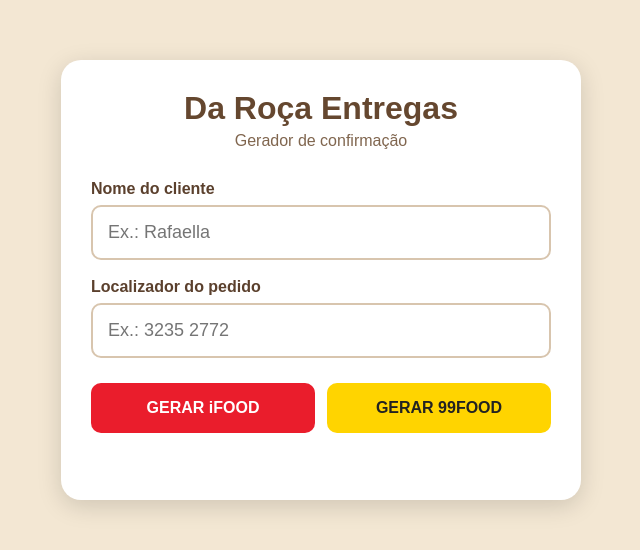
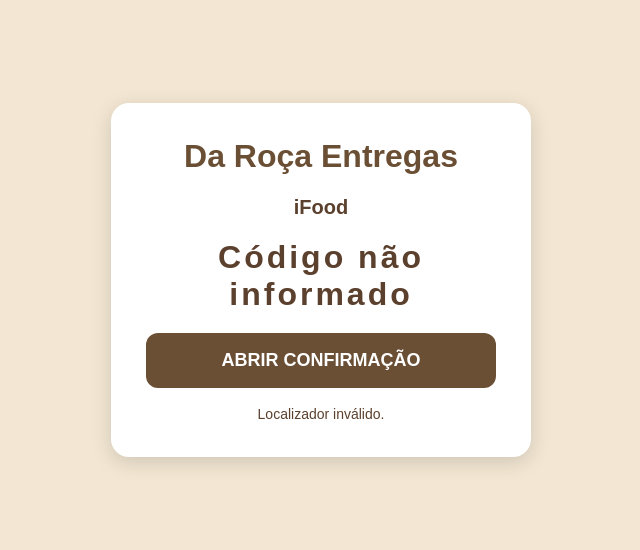
Before and after one commit to darocaapp/da-roca-entregas-99-teste, a plain HTML site: page index.html in a window 1280 px wide. Shown: the part 120-670 px from the top of the page, without its empty margins (319-959 px from the left). Drawn offline with Linux system fonts and the light colour scheme.

Commit message:
Update index.html

```diff
--- a/index.html
+++ b/index.html
@@ -1,5 +1,6 @@
 <!DOCTYPE html>
 <html lang="pt-BR">
+
 <head>
     <meta charset="UTF-8">
 
@@ -8,7 +9,7 @@
         content="width=device-width, initial-scale=1.0"
     >
 
-    <title>Da Roça - Gerador de Entregas</title>
+    <title>Da Roça Entregas</title>
 
     <style>
 
@@ -18,6 +19,7 @@
 
         body {
             margin: 0;
+
             min-height: 100vh;
 
             font-family: Arial, sans-serif;
@@ -29,547 +31,266 @@
             align-items: center;
             justify-content: center;
 
+            text-align: center;
+
             padding: 20px;
         }
 
-        .container {
+        .box {
             width: 100%;
-            max-width: 520px;
+            max-width: 420px;
 
             background: white;
 
-            padding: 30px;
+            padding: 35px;
 
-            border-radius: 20px;
+            border-radius: 18px;
 
             box-shadow:
-                0 6px 25px rgba(0,0,0,.15);
+                0 5px 20px rgba(0,0,0,.15);
         }
 
         h1 {
-            text-align: center;
+            margin-top: 0;
 
-            margin-top: 0;
-            margin-bottom: 5px;
-
-            color: #65472f;
+            color: #6b4f35;
         }
 
-        .subtitulo {
-            text-align: center;
+        .plataforma {
+            margin-top: 20px;
 
-            margin-bottom: 30px;
-
-            color: #80664f;
-        }
-
-        label {
-            display: block;
-
-            margin-top: 18px;
-            margin-bottom: 7px;
-
+            font-size: 20px;
             font-weight: bold;
         }
 
-        input {
-            width: 100%;
+        .codigo {
+            margin: 20px 0;
 
-            padding: 15px;
+            font-size: 32px;
+            font-weight: bold;
 
-            border: 2px solid #d8c5ae;
-            border-radius: 10px;
-
-            font-size: 18px;
-
-            outline: none;
-        }
-
-        input:focus {
-            border-color: #79583c;
-        }
-
-        .botoes-plataforma {
-            display: grid;
-
-            grid-template-columns:
-                1fr 1fr;
-
-            gap: 12px;
-
-            margin-top: 25px;
+            letter-spacing: 3px;
         }
 
         button {
+            width: 100%;
+
+            padding: 17px;
+
             border: none;
+            border-radius: 12px;
 
-            padding: 16px;
+            background: #6b4f35;
+            color: white;
 
-            border-radius: 10px;
-
-            font-size: 16px;
+            font-size: 18px;
             font-weight: bold;
 
             cursor: pointer;
         }
 
-        .ifood {
-            background: #ea1d2c;
-            color: white;
-        }
+        #aviso {
+            margin-top: 18px;
 
-        .food99 {
-            background: #ffd400;
-            color: #222;
-        }
-
-        .resultado {
-            display: none;
-
-            margin-top: 25px;
-
-            padding-top: 25px;
-
-            border-top:
-                1px solid #e5d7c7;
-        }
-
-        .plataforma-escolhida {
-            text-align: center;
-
-            font-weight: bold;
-
-            margin-bottom: 12px;
-        }
-
-        textarea {
-            width: 100%;
-            height: 135px;
-
-            padding: 14px;
-
-            resize: none;
-
-            border: 2px solid #d8c5ae;
-            border-radius: 10px;
-
-            font-size: 15px;
-        }
-
-        .acoes {
-            display: grid;
-
-            grid-template-columns:
-                1fr 1fr;
-
-            gap: 12px;
-
-            margin-top: 12px;
-        }
-
-        .copiar {
-            background: #6b4f35;
-            color: white;
-        }
-
-        .whatsapp {
-            background: #25d366;
-            color: white;
-        }
-
-        .status {
-            min-height: 22px;
-
-            text-align: center;
-
-            margin-top: 15px;
-
-            font-weight: bold;
-        }
-
-        @media(max-width: 480px) {
-
-            .botoes-plataforma,
-            .acoes {
-                grid-template-columns: 1fr;
-            }
-
-            .container {
-                padding: 22px;
-            }
+            font-size: 14px;
         }
 
     </style>
 </head>
 
+
 <body>
 
-<div class="container">
+<div class="box">
 
     <h1>Da Roça Entregas</h1>
 
-    <div class="subtitulo">
-        Gerador de confirmação
-    </div>
-
-
-    <label for="nome">
-        Nome do cliente
-    </label>
-
-    <input
-        id="nome"
-        type="text"
-        placeholder="Ex.: Rafaella"
-        autocomplete="off"
+    <div
+        class="plataforma"
+        id="plataforma"
     >
-
-
-    <label for="codigo">
-        Localizador do pedido
-    </label>
-
-    <input
-        id="codigo"
-        type="text"
-        inputmode="numeric"
-        placeholder="Ex.: 3235 2772"
-        autocomplete="off"
-    >
-
-
-    <div class="botoes-plataforma">
-
-        <button
-            class="ifood"
-            onclick="gerar('ifood')"
-        >
-            GERAR iFOOD
-        </button>
-
-        <button
-            class="food99"
-            onclick="gerar('99')"
-        >
-            GERAR 99FOOD
-        </button>
-
+        Carregando...
     </div>
 
 
     <div
-        class="resultado"
-        id="resultado"
+        class="codigo"
+        id="codigo"
     >
-
-        <div
-            class="plataforma-escolhida"
-            id="plataformaEscolhida"
-        ></div>
-
-        <textarea
-            id="mensagem"
-            readonly
-        ></textarea>
-
-
-        <div class="acoes">
-
-            <button
-                class="copiar"
-                onclick="copiarMensagem()"
-            >
-                COPIAR MENSAGEM
-            </button>
-
-            <button
-                class="whatsapp"
-                onclick="abrirWhatsApp()"
-            >
-                ABRIR WHATSAPP
-            </button>
-
-        </div>
-
+        --------
     </div>
 
 
-    <div
-        class="status"
-        id="status"
-    ></div>
+    <button onclick="abrirApp()">
+        ABRIR CONFIRMAÇÃO
+    </button>
+
+
+    <div id="aviso">
+        Preparando aplicativo...
+    </div>
 
 </div>
 
 
 <script>
 
-    let mensagemAtual = "";
+    /*
+    =====================================
+    LÊ OS DADOS DO LINK
+    =====================================
+    */
+
+    const params =
+        new URLSearchParams(
+            window.location.search
+        );
+
+
+    let codigo =
+        params.get("codigo") || "";
+
+
+    let plataforma =
+        params.get("plataforma") || "ifood";
 
 
     /*
-    ==========================================
-    LIMPEZA AUTOMÁTICA DO LOCALIZADOR
-    ==========================================
-
-    Se colar:
-
-    3235 2772
-
-    vira:
-
-    32352772
+    =====================================
+    LIMPA O CÓDIGO
+    =====================================
     */
 
-    document
-        .getElementById("codigo")
-        .addEventListener(
-            "input",
-            function () {
+    codigo =
+        codigo.replace(/\D/g, "");
 
-                this.value =
-                    this.value
-                        .replace(/\D/g, "")
-                        .slice(0, 8);
-            }
-        );
+
+    plataforma =
+        plataforma
+            .toLowerCase()
+            .trim();
 
 
     /*
-    ==========================================
-    GERAR MENSAGEM
-    ==========================================
+    =====================================
+    IDENTIFICA PLATAFORMA
+    =====================================
     */
 
-    function gerar(plataforma) {
+    if (
+        plataforma === "99" ||
+        plataforma === "99food" ||
+        plataforma === "99-food"
+    ) {
 
-        const nome =
-            document
-                .getElementById("nome")
-                .value
-                .trim();
+        plataforma = "99";
 
-        const codigo =
-            document
-                .getElementById("codigo")
-                .value
-                .replace(/\D/g, "")
-                .slice(0, 8);
+        document
+            .getElementById("plataforma")
+            .textContent =
+                "99Food";
 
-        const status =
-            document.getElementById("status");
+    } else {
+
+        plataforma = "ifood";
+
+        document
+            .getElementById("plataforma")
+            .textContent =
+                "iFood";
+    }
 
 
-        status.textContent = "";
+    /*
+    =====================================
+    MOSTRA O CÓDIGO
+    =====================================
+    */
+
+    if (codigo.length === 8) {
+
+        document
+            .getElementById("codigo")
+            .textContent =
+                codigo;
+
+    } else {
+
+        document
+            .getElementById("codigo")
+            .textContent =
+                "Código não informado";
+
+        document
+            .getElementById("aviso")
+            .textContent =
+                "Localizador inválido.";
+    }
 
 
-        if (!nome) {
+    /*
+    =====================================
+    ABRE O APLICATIVO
+    =====================================
+    */
 
-            status.textContent =
-                "Digite o nome do cliente.";
+    function abrirApp() {
+
+        if (codigo.length !== 8) {
 
             document
-                .getElementById("nome")
-                .focus();
+                .getElementById("aviso")
+                .textContent =
+                    "Localizador inválido.";
 
             return;
         }
 
 
-        if (codigo.length !== 8) {
-
-            status.textContent =
-                "O localizador precisa ter 8 números.";
-
-            document
-                .getElementById("codigo")
-                .focus();
-
-            return;
-        }
+        let destino;
 
 
-        let link = "";
+        if (plataforma === "99") {
 
-        let nomePlataforma = "";
+            destino =
+                "daroca://99/" +
+                codigo;
 
+        } else {
 
-        /*
-        ======================================
-        IFOOD
-        ======================================
-
-        Mantemos o endereço ORIGINAL
-        que já foi testado e aprovado.
-        */
-
-        if (plataforma === "ifood") {
-
-            nomePlataforma =
-                "iFood";
-
-            link =
-                "https://darocaapp.github.io/" +
-                "da-roca-entregas-apk/" +
-                "?codigo=" +
+            destino =
+                "daroca://ifood/" +
                 codigo;
         }
 
 
-        /*
-        ======================================
-        99FOOD
-        ======================================
-
-        Usa nosso novo projeto de teste.
-        */
-
-        if (plataforma === "99") {
-
-            nomePlataforma =
-                "99Food";
-
-            link =
-                "https://darocaapp.github.io/" +
-                "da-roca-entregas-99-teste/" +
-                "?plataforma=99&codigo=" +
-                codigo;
-        }
+        document
+            .getElementById("aviso")
+            .textContent =
+                "Abrindo aplicativo...";
 
 
-        mensagemAtual =
-            "🛵 ENTREGA: " +
-            nome.toUpperCase() +
-            "\n\n" +
-
-            "Confirmação " +
-            nomePlataforma +
-            ":\n" +
-
-            link;
-
-
-        document
-            .getElementById(
-                "mensagem"
-            )
-            .value =
-                mensagemAtual;
-
-
-        document
-            .getElementById(
-                "plataformaEscolhida"
-            )
-            .textContent =
-                "Plataforma: " +
-                nomePlataforma;
-
-
-        document
-            .getElementById(
-                "resultado"
-            )
-            .style.display =
-                "block";
-
-
-        status.textContent =
-            "Mensagem gerada!";
+        window.location.href =
+            destino;
     }
 
 
     /*
-    ==========================================
-    COPIAR
-    ==========================================
+    =====================================
+    ABRE AUTOMATICAMENTE
+    =====================================
     */
 
-    async function copiarMensagem() {
+    if (codigo.length === 8) {
 
-        const status =
-            document.getElementById("status");
-
-
-        if (!mensagemAtual) {
-
-            status.textContent =
-                "Primeiro gere uma mensagem.";
-
-            return;
-        }
-
-
-        try {
-
-            await navigator
-                .clipboard
-                .writeText(
-                    mensagemAtual
-                );
-
-            status.textContent =
-                "Mensagem copiada!";
-
-        } catch (erro) {
-
-            /*
-            Método alternativo caso o navegador
-            bloqueie navigator.clipboard.
-            */
-
-            const textarea =
-                document.getElementById(
-                    "mensagem"
-                );
-
-            textarea.select();
-
-            document.execCommand(
-                "copy"
-            );
-
-            status.textContent =
-                "Mensagem copiada!";
-        }
-    }
-
-
-    /*
-    ==========================================
-    WHATSAPP
-    ==========================================
-    */
-
-    function abrirWhatsApp() {
-
-        const status =
-            document.getElementById("status");
-
-
-        if (!mensagemAtual) {
-
-            status.textContent =
-                "Primeiro gere uma mensagem.";
-
-            return;
-        }
-
-
-        const url =
-            "https://wa.me/?text=" +
-            encodeURIComponent(
-                mensagemAtual
-            );
-
-
-        window.open(
-            url,
-            "_blank"
+        setTimeout(
+            abrirApp,
+            700
         );
     }
 
 </script>
 
 </body>
+
 </html>
```
